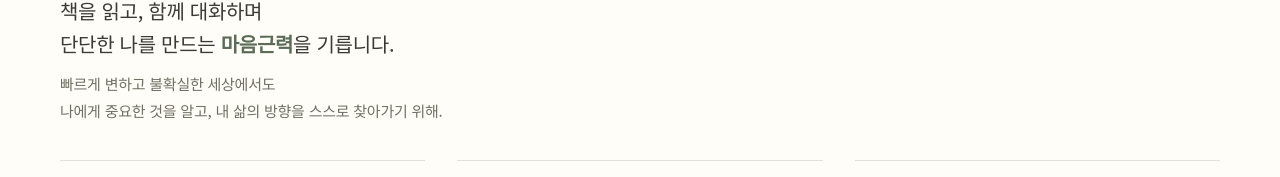
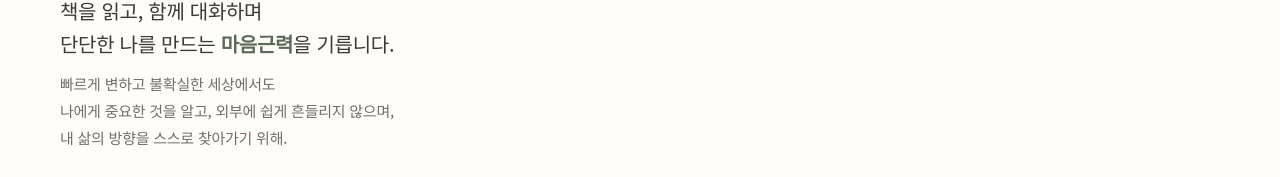
Before and after one commit to leesina103/READ_ME, a Next.js app: page / in a window 1280 px wide. Shown: the part 775-952 px from the top of the page. Built offline with nearby package versions, Linux system fonts and the light colour scheme; no server answers.

Commit message:
UPDATE. 홈페이지 마음근력 소개 문구 보완

```diff
--- a/components/HomeValues.tsx
+++ b/components/HomeValues.tsx
@@ -12,7 +12,7 @@ export function HomeValues() {
       <div className="section-shell">
         <div className="home-values__intro">
           <h2 id="home-values-title">책을 읽고, 함께 대화하며<br />단단한 나를 만드는 <strong>마음근력</strong>을 기릅니다.</h2>
-          <p className="home-values__purpose">빠르게 변하고 불확실한 세상에서도<br />나에게 중요한 것을 알고, 내 삶의 방향을 스스로 찾아가기 위해.</p>
+          <p className="home-values__purpose">빠르게 변하고 불확실한 세상에서도<br />나에게 중요한 것을 알고, 외부에 쉽게 흔들리지 않으며,<br className="home-values__purpose-break" /> 내 삶의 방향을 스스로 찾아가기 위해.</p>
         </div>
         <div className="home-values__grid">
           {values.map(({ keyword, title, description }) => (
```
